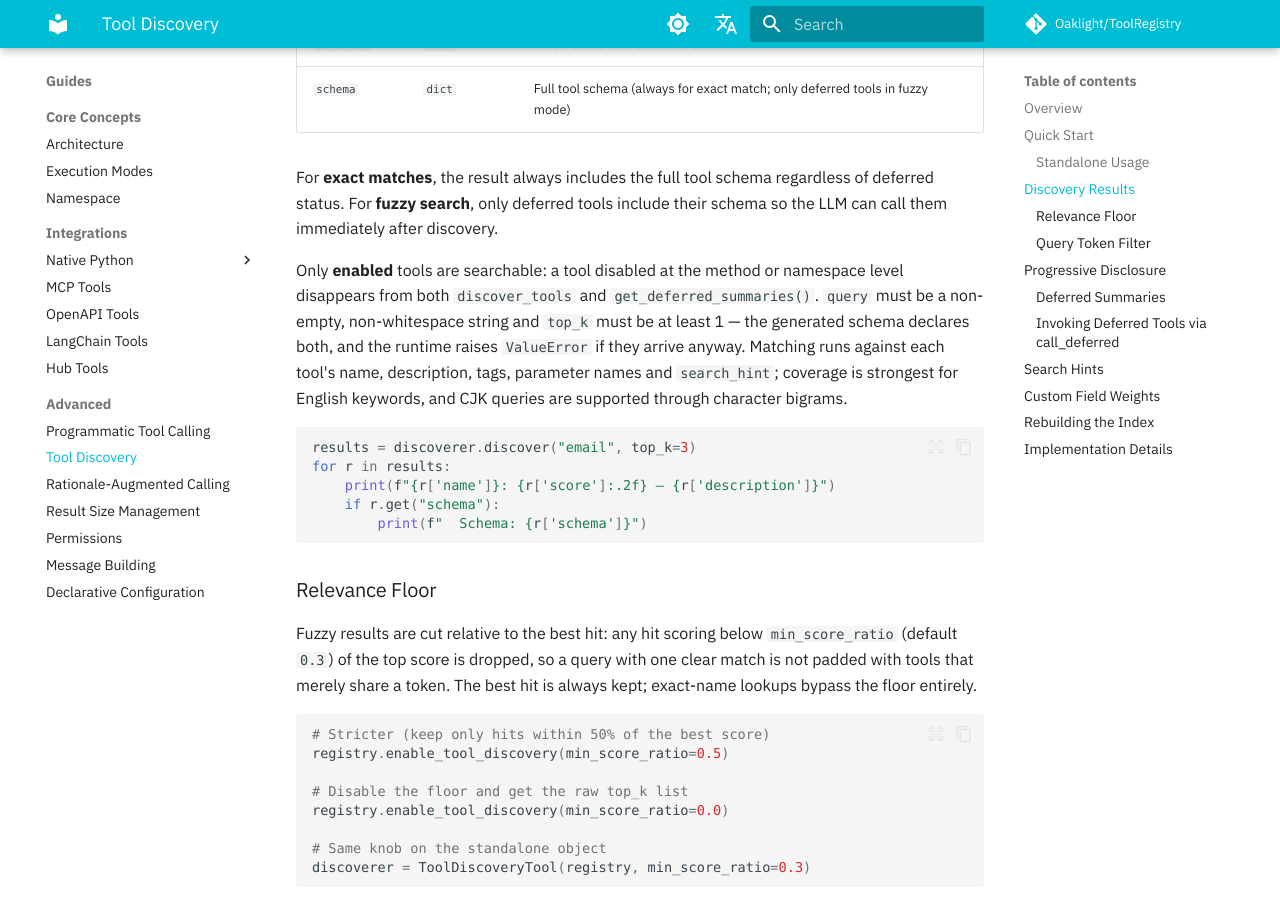
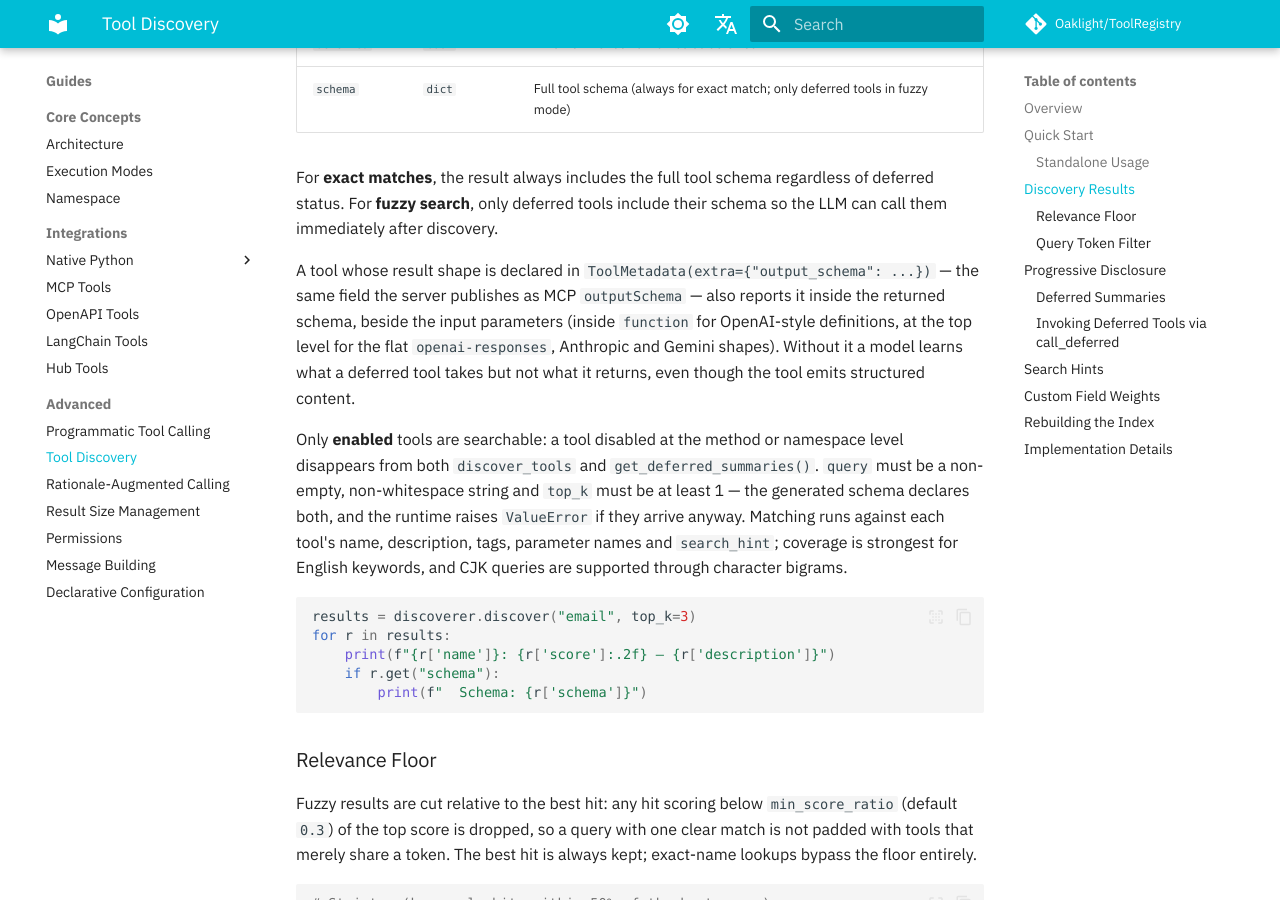
Before and after one commit to Oaklight/ToolRegistry, an MkDocs documentation site: the page built from docs/usage/tool_discovery.md, in a window 1280 px wide and 900 px high, scrolled down 2729 px. Built offline with MkDocs 1.6.1 and Material for MkDocs 9.7.7, drawn with Linux system fonts in a browser that asks for light colours; some web fonts are replaced; comment, search, counter and statistics services are not loaded.

Commit message:
docs(discovery): results carry the declared output schema
Record #337: discover_tools now returns the output schema a tool
declares in ToolMetadata.extra, beside the input schema.

```diff
--- a/docs/usage/tool_discovery.md
+++ b/docs/usage/tool_discovery.md
@@ -109,6 +109,8 @@ Each result is a dict with these keys:
 | `schema` | `dict` | Full tool schema (always for exact match; only deferred tools in fuzzy mode) |
 
 For **exact matches**, the result always includes the full tool schema regardless of deferred status. For **fuzzy search**, only deferred tools include their schema so the LLM can call them immediately after discovery.
+
+A tool whose result shape is declared in `ToolMetadata(extra={"output_schema": ...})` — the same field the server publishes as MCP `outputSchema` — also reports it inside the returned schema, beside the input parameters (inside `function` for OpenAI-style definitions, at the top level for the flat `openai-responses`, Anthropic and Gemini shapes). Without it a model learns what a deferred tool takes but not what it returns, even though the tool emits structured content.
 
 Only **enabled** tools are searchable: a tool disabled at the method or namespace level disappears from both `discover_tools` and `get_deferred_summaries()`. `query` must be a non-empty, non-whitespace string and `top_k` must be at least 1 — the generated schema declares both, and the runtime raises `ValueError` if they arrive anyway. Matching runs against each tool's name, description, tags, parameter names and `search_hint`; coverage is strongest for English keywords, and CJK queries are supported through character bigrams.
 
```
Also changed, not shown: docs/changelog.md (+1 -0 lines).
